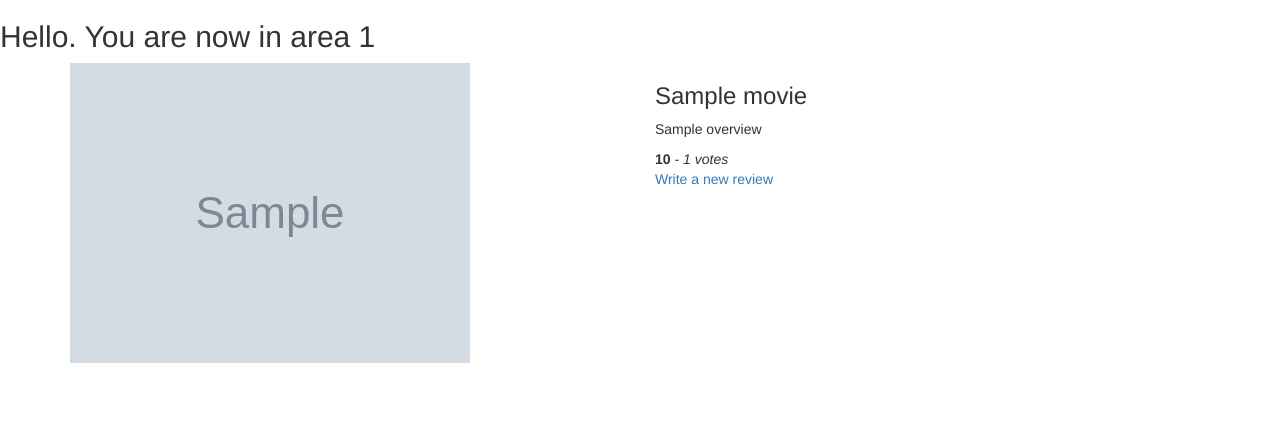
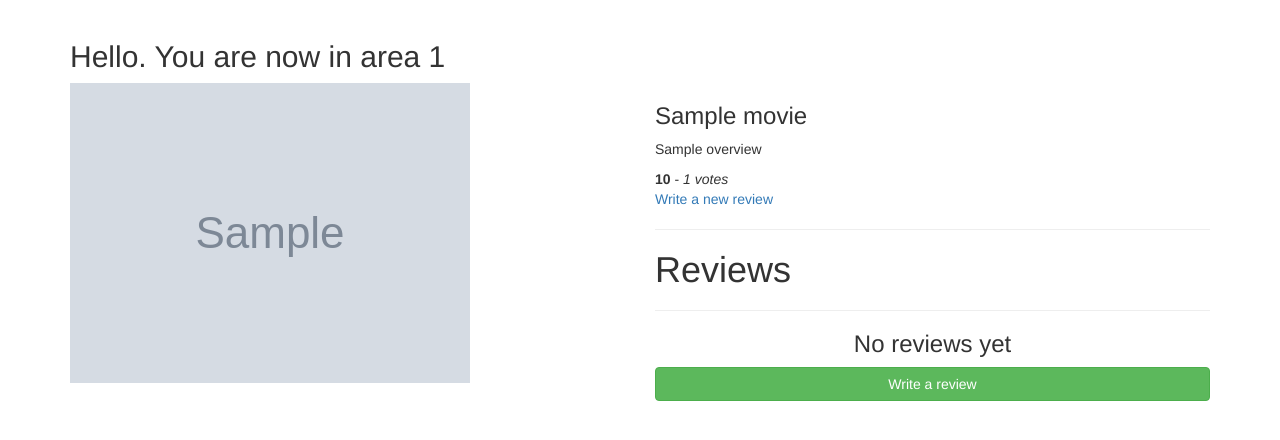
Before and after one commit to SamNgigi/Watch-List-V2, a Flask app: template app/templates/movie.html in a window 1280 px wide. Shown: the part 56-496 px from the top of the page. Run offline with Flask 2, Linux system fonts and the light colour scheme; the template is opened without the code that fills it: most values are stand-ins (such as "Sample title", 1, 10 or a date in 2020); grey boxes marked "Sample" are stand-in pictures; parts of the project's set-up code (start-up, migrations or seed data) failed here and were passed over; some libraries are stand-ins or nearby versions.

Commit message:
Reviews and routing working

```diff
--- a/app/templates/macros.html
+++ b/app/templates/macros.html
@@ -8,3 +8,14 @@
   </li>
 </div>
 {% endfor %} {% endmacro %}
+<!-- Iterating over reviews -->
+{% macro displayReviews(review_list) %}
+<!-- Start loop over reviews -->
+{% for review in review_list %}
+<div class="col-xs-12 col-sm-4 col-md-4 col-lg-4 review-card">
+  <h2>{{review.title}}</h2>
+  <p>{{review.review | truncate(30)}}</p>
+</div>
+{% endfor %}
+<!-- End loop over reviews -->
+{% endmacro %}
--- a/app/templates/movie.html
+++ b/app/templates/movie.html
@@ -1,10 +1,12 @@
 {% extends "base.html" %}
+<!-- Adding macro -->
+{% import 'macros.html' as macro %}
 <!-- Content block -->
 {% block content %}
-<h2>Hello. You are now in area {{movie_id}}</h2>
 <div class="container">
+  <h2>Hello. You are now in area {{movie_id}}</h2>
   <!-- Poster background -->
-  <div class="row">
+  <div class="row mt-5">
     <div class="col-xs-12 col-sm-6 col-md-6 col-lg-6 posterPath">
       <img src="{{movie.poster}}" alt="" class="img-fluid">
     </div>
@@ -17,6 +19,17 @@
         <br>
         <a href="/movie/review/new/{{movie.id}}" class="ratings">Write a new review</a>
       </p>
+      <hr>
+      <h1>Reviews</h1>
+      <hr>
+      <!--  -->
+      {% if reviews %}
+      <!-- Display reviews -->
+      {{macro.displayReviews(reviews)}} {% else %}
+      <h3 class="text-center">No reviews yet</h3>
+      <a href="/movie/review/new/{{movie.id}}" class="btn btn-success btn-block text-center">Write a review</a>
+      {% endif %}
+
     </div>
   </div>
 </div>
```
Also changed, not shown: app/models/reviews.py (+19 -0 lines), app/views.py (+5 -4 lines).
